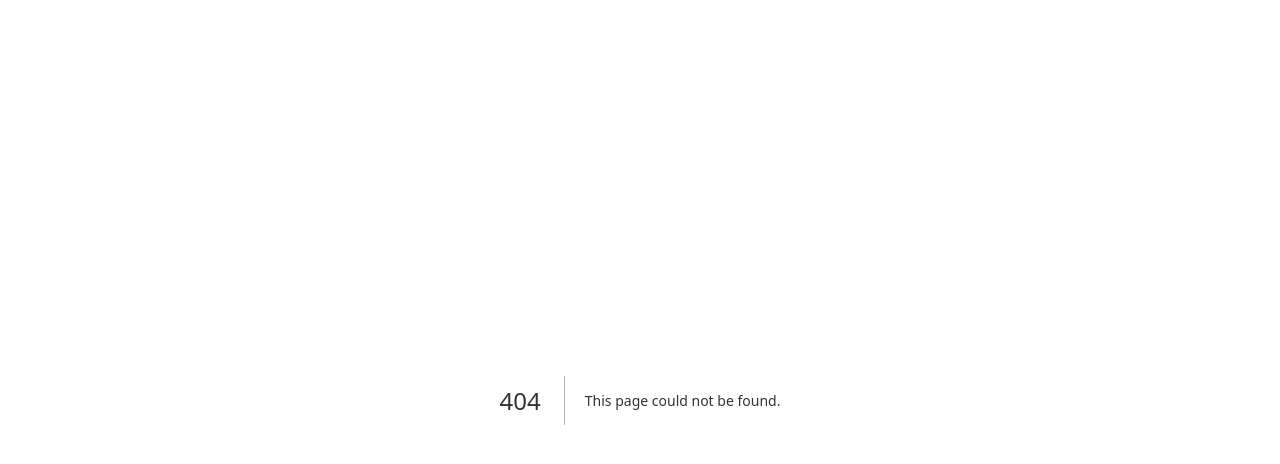
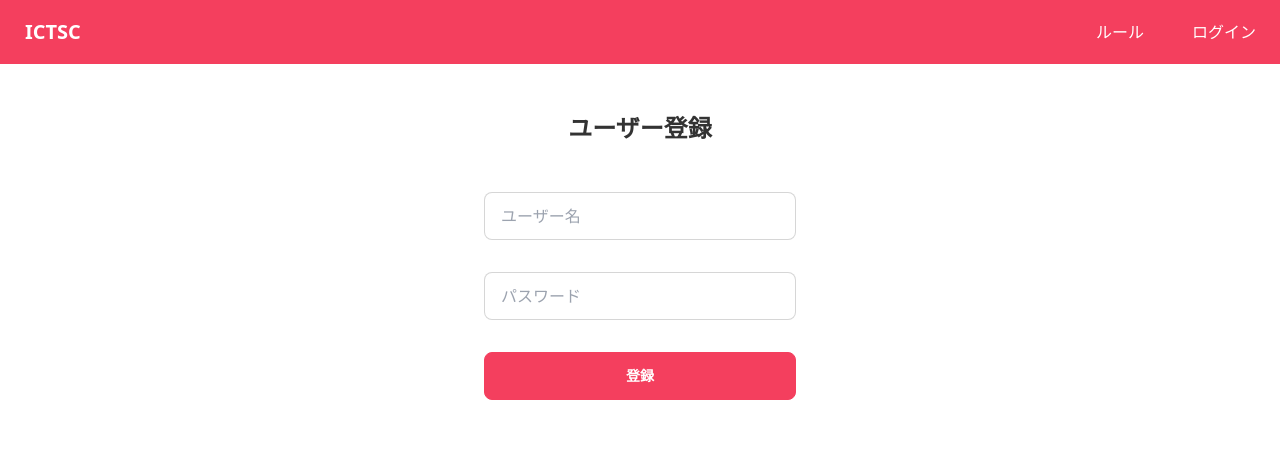
Before and after one commit to ictsc/ictsc-regalia, a Next.js app: page /signUp in a window 1280 px wide. Before the commit this address had no page. Shown: the top 464 px of the page. Built offline with nearby package versions, Linux system fonts and the light colour scheme; no server answers.

Commit message:
Feature/add signup page (#39)
* add: 登録ページを追加

* update: ログインページのアラートをコンポーネント化

```diff
--- /dev/null
+++ b/components/Alerts.tsx
@@ -0,0 +1,40 @@
+type Props = {
+  className?: string
+  message: string
+  subMessage?: string
+}
+export const ICTSCSuccessAlert = ({className, message, subMessage}: Props) => {
+  return (
+      <div className={`alert alert-success shadow-lg max-w-xs min-w-[312ppx] ${className}`}>
+        <div>
+          <svg xmlns="http://www.w3.org/2000/svg" className="stroke-current flex-shrink-0 h-6 w-6" fill="none"
+               viewBox="0 0 24 24">
+            <path stroke-linecap="round" stroke-linejoin="round" stroke-width="2"
+                  d="M9 12l2 2 4-4m6 2a9 9 0 11-18 0 9 9 0 0118 0z"/>
+          </svg>
+          <div>
+            <h3>{message}</h3>
+            {subMessage && <span className="text-xs">{subMessage}</span>}
+          </div>
+        </div>
+      </div>
+  )
+}
+
+export const ICTSCErrorAlert = ({className, message, subMessage}: Props) => {
+  return (
+      <div className={`alert alert-error shadow-lg max-w-xs min-w-[312ppx] ${className}`}>
+        <div>
+          <svg xmlns="http://www.w3.org/2000/svg" className="stroke-current flex-shrink-0 h-6 w-6" fill="none"
+               viewBox="0 0 24 24">
+            <path stroke-linecap="round" stroke-linejoin="round" stroke-width="2"
+                  d="M10 14l2-2m0 0l2-2m-2 2l-2-2m2 2l2 2m7-2a9 9 0 11-18 0 9 9 0 0118 0z"/>
+          </svg>
+          <div>
+            <h3>{message}</h3>
+            {subMessage && <span className="text-xs">{subMessage}</span>}
+          </div>
+        </div>
+      </div>
+  )
+}
--- a/pages/login.tsx
+++ b/pages/login.tsx
@@ -4,6 +4,7 @@ import {useRouter} from "next/router";
 import {SubmitHandler, useForm} from "react-hook-form";
 
 import ICTSCNavBar from "../components/Navbar";
+import {ICTSCErrorAlert, ICTSCSuccessAlert} from "../components/Alerts";
 import {useAuth} from "../hooks/auth";
 import {useApi} from "../hooks/api";
 
@@ -43,8 +44,10 @@ const Login = () => {
         <h1 className={'title-ictsc text-center py-12'}>ログイン</h1>
         <form onSubmit={handleSubmit(onSubmit)}
               className={'form-control flex flex-col container-ictsc items-center'}>
-          {status === 200 && <LoginSuccessAlert/>}
-          {(status != null && status !== 200) && <LoginFailedAlert/>}
+          {status === 200 &&
+            <ICTSCSuccessAlert className={'mb-8'} message={'ログインに成功しました'}/>}
+          {(status != null && status !== 200) &&
+            <ICTSCErrorAlert className={'mb-8'} message={'ログインに失敗しました'}/>}
           <input {...register('name', {required: true})}
                  type="text" placeholder="ユーザー名"
                  className="input input-bordered max-w-xs min-w-[312px]"/>
@@ -64,36 +67,4 @@ const Login = () => {
   );
 }
 
-// ログインが成功した時に表示するアラート
-const LoginSuccessAlert = () => {
-  return (
-      <div className="alert alert-success shadow-lg max-w-xs min-w-[312ppx] mb-8">
-        <div>
-          <svg xmlns="http://www.w3.org/2000/svg" className="stroke-current flex-shrink-0 h-6 w-6" fill="none"
-               viewBox="0 0 24 24">
-            <path stroke-linecap="round" stroke-linejoin="round" stroke-width="2"
-                  d="M9 12l2 2 4-4m6 2a9 9 0 11-18 0 9 9 0 0118 0z"/>
-          </svg>
-          <span>ログインに成功しました！</span>
-        </div>
-      </div>
-  )
-}
-
-// ログインが失敗した時に表示するアラート
-const LoginFailedAlert = () => {
-  return (
-      <div className='alert alert-error shadow-lg max-w-xs min-w-[312ppx] mb-8'>
-        <div>
-          <svg xmlns="http://www.w3.org/2000/svg" className="stroke-current flex-shrink-0 h-6 w-6" fill="none"
-               viewBox="0 0 24 24">
-            <path stroke-linecap="round" stroke-linejoin="round" stroke-width="2"
-                  d="M10 14l2-2m0 0l2-2m-2 2l-2-2m2 2l2 2m7-2a9 9 0 11-18 0 9 9 0 0118 0z"/>
-          </svg>
-          <span>ログインに失敗しました</span>
-        </div>
-      </div>
-  )
-}
-
 export default Login
--- /dev/null
+++ b/pages/signUp.tsx
@@ -0,0 +1,97 @@
+import React, {useState} from "react";
+import {useRouter} from "next/router";
+
+import {SubmitHandler, useForm} from "react-hook-form";
+
+import ICTSCNavBar from "../components/Navbar";
+import {ICTSCSuccessAlert, ICTSCErrorAlert} from "../components/Alerts";
+import {useApi} from "../hooks/api";
+
+type Inputs = {
+  name: string;
+  password: string;
+}
+
+const SignUp = () => {
+  const router = useRouter();
+  const {user_group_id, invitation_code} = router.query;
+
+  const {register, handleSubmit, formState: {errors}} = useForm<Inputs>()
+
+
+  const {apiClient} = useApi();
+
+  // ステータスコード
+  const [status, setStatus] = useState<number | null>(null)
+  // エラーメッセージ
+  const [message, setMessage] = useState<string | null>(null)
+
+  const onSubmit: SubmitHandler<Inputs> = async (data) => {
+    const response = await apiClient.post("users", {
+      json: {
+        ...data,
+        user_group_id: user_group_id,
+        invitation_code: invitation_code
+      },
+    })
+
+    setStatus(response.status)
+
+    if (!response.ok) {
+      const message = await response.text()
+      if (message.match(/Error 1062: Duplicate entry '\w+' for key 'name'/)) {
+        setMessage("ユーザー名が重複しています。")
+      }
+      if (message.match(/Error:Field validation for 'UserGroupID' failed on the 'required' tag/)) {
+        setMessage("無効なユーザーグループです。")
+      }
+      if (message.match(/Error:Field validation for 'UserGroupID' failed on the 'uuid' tag/)) {
+        setMessage("無効なユーザーグループです。")
+      }
+      if (message.match(/Error:Field validation for 'InvitationCode' failed on the 'required' tag/)) {
+        setMessage("無効な招待コードです。")
+      }
+    }
+
+    if (response.status === 201) {
+      await router.push("/login")
+    }
+  }
+
+
+  return (
+      <>
+        <ICTSCNavBar/>
+        <h1 className={'title-ictsc text-center py-12'}>ユーザー登録</h1>
+        <form onSubmit={handleSubmit(onSubmit)}
+              className={'form-control flex flex-col container-ictsc items-center'}>
+          {status === 201 &&
+            <ICTSCSuccessAlert className={'mb-8'} message={"ユーザー登録に成功しました！"}/>}
+          {(status != null && status !== 201) &&
+            <ICTSCErrorAlert className={'mb-8'} message={"エラーが発生しました"} subMessage={message ?? ''}/>}
+          <input {...register('name', {required: true})}
+                 type="text" placeholder="ユーザー名"
+                 className="input input-bordered max-w-xs min-w-[312px]"/>
+          <label className="label max-w-xs min-w-[312px]">
+            {errors.name && <span className="label-text-alt text-error">ユーザー名を入力してください</span>}
+          </label>
+          <input {...register('password', {
+            required: true,
+            minLength: 8,
+          })}
+                 type="password" placeholder="パスワード"
+                 className="input input-bordered max-w-xs min-w-[312px] mt-4"/>
+          <label className="label max-w-xs min-w-[312px]">
+            {errors.password?.type == "required" &&
+              <span className="label-text-alt text-error">パスワードを入力して下さい</span>}
+            {errors.password?.type == "minLength" &&
+              <span className="label-text-alt text-error">パスワードは8文字以上である必要があります</span>}
+          </label>
+          <input type={"submit"} value={'登録'}
+                 className="btn btn-primary mt-4 max-w-xs min-w-[312px]"/>
+        </form>
+      </>
+  );
+}
+
+export default SignUp
```
